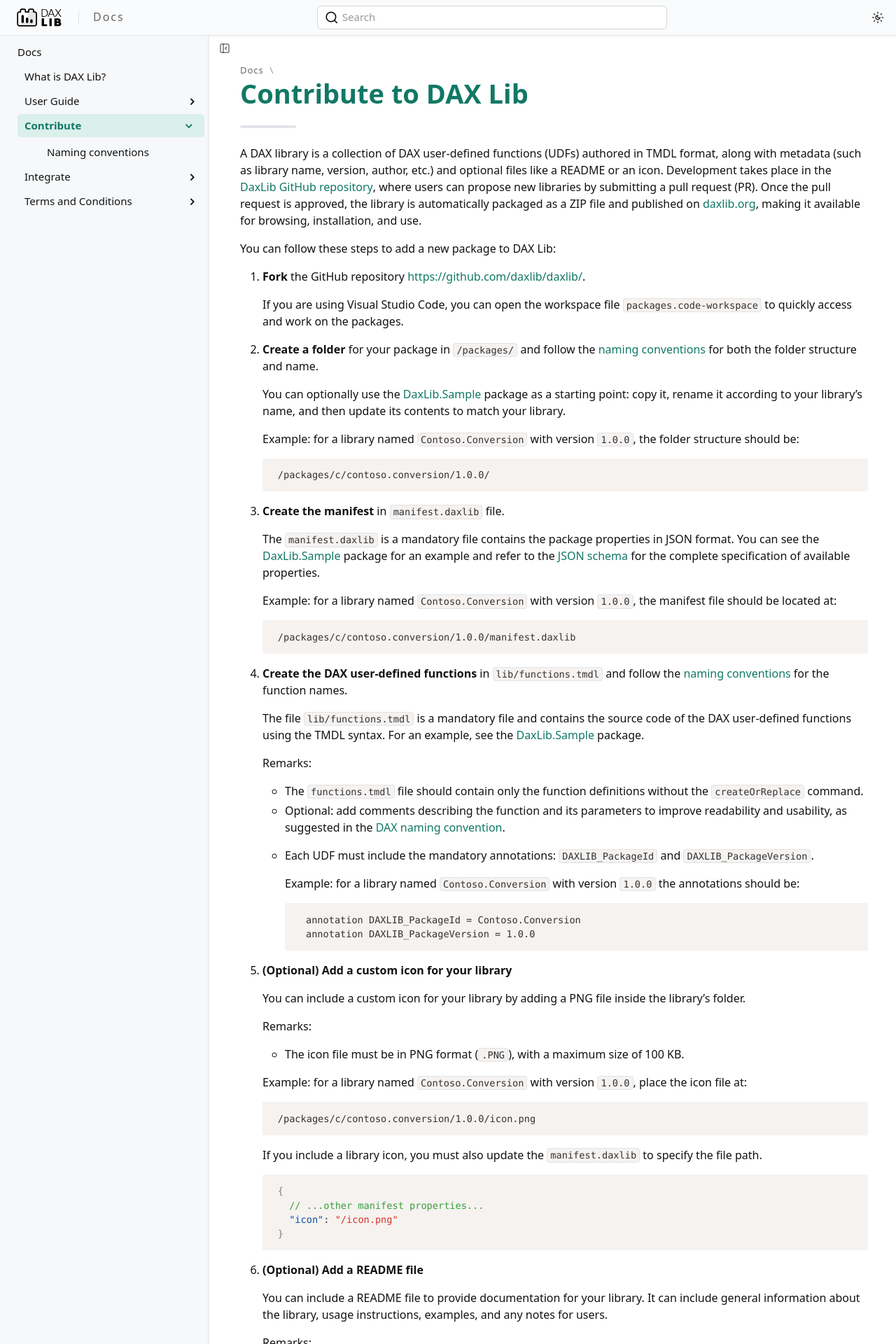
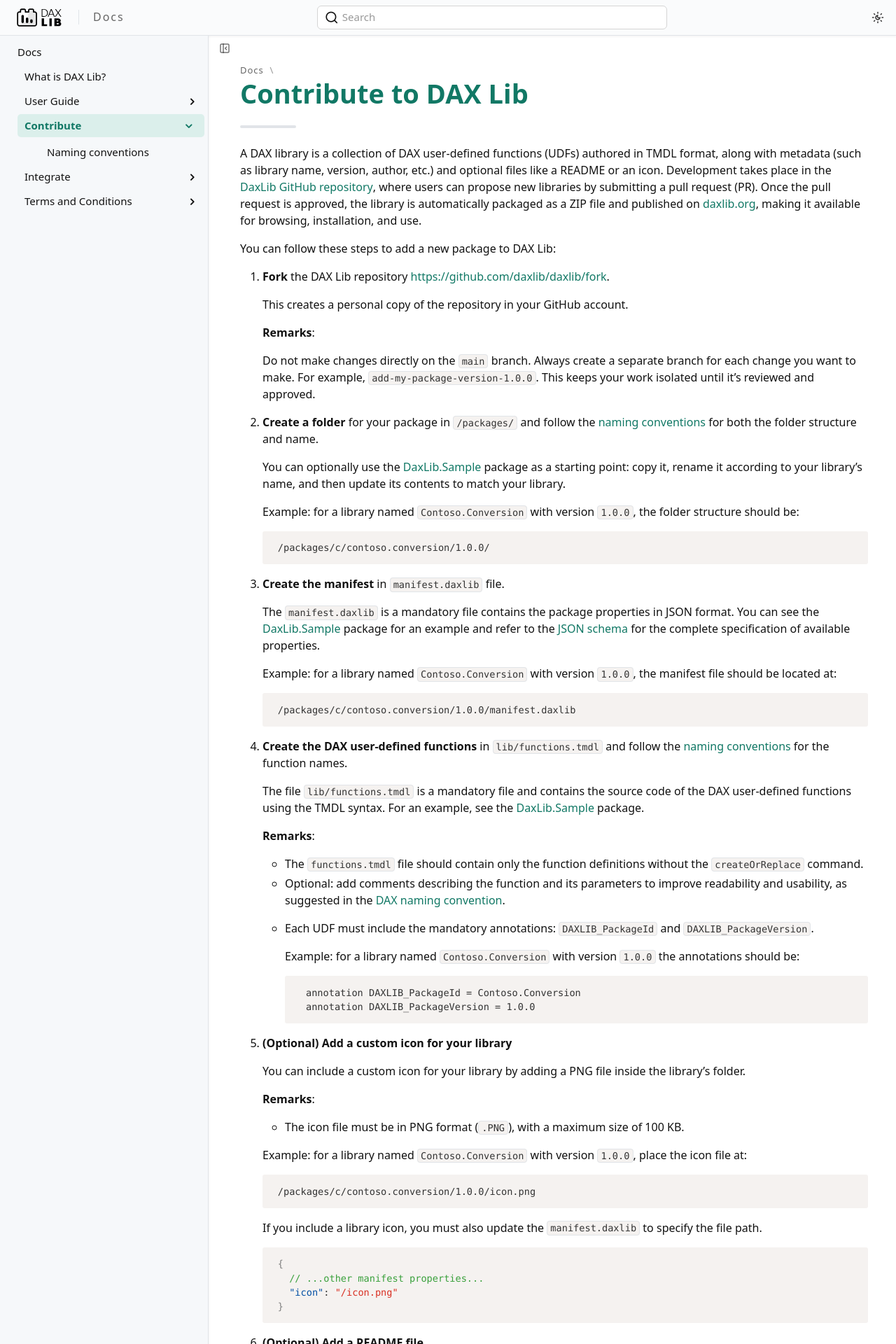
Before and after one commit to EvaluationContext/daxlib-docs, a Jekyll site: the page built from _mydocs/contribute/index.md, in a window 1280 px wide. Shown: the top 1920 px of the page at 70% size. Built offline with Jekyll 4.4.1, drawn with Linux system fonts in a browser that asks for light colours; cached includes are drawn as plain includes; some web fonts are replaced; some of the changed text lies outside the part shown.

Commit message:
Clarified fork workflow in contribute/index

```diff
--- a/_mydocs/contribute/index.md
+++ b/_mydocs/contribute/index.md
@@ -15,9 +15,13 @@ Once the pull request is approved, the library is automatically packaged as a ZI
 
 You can follow these steps to add a new package to DAX Lib:
 
-1. **Fork** the GitHub repository [https://github.com/daxlib/daxlib/](https://github.com/daxlib/daxlib/fork).
+1. **Fork** the DAX Lib repository [https://github.com/daxlib/daxlib/fork](https://github.com/daxlib/daxlib/fork).
 
-    If you are using Visual Studio Code, you can open the workspace file `packages.code-workspace` to quickly access and work on the packages.
+    This creates a personal copy of the repository in your GitHub account.
+
+    **Remarks**:
+
+    Do not make changes directly on the `main` branch. Always create a separate branch for each change you want to make. For example, `add-my-package-version-1.0.0`. This keeps your work isolated until it's reviewed and approved.
 
 2. **Create a folder** for your package in `/packages/` and follow the [naming conventions](naming-conventions.md) for both the folder structure and name.
 
@@ -43,7 +47,7 @@ You can follow these steps to add a new package to DAX Lib:
 
     The file `lib/functions.tmdl` is a mandatory file and contains the source code of the DAX user-defined functions using the TMDL syntax. For an example, see the [DaxLib.Sample](https://daxlib.org/package/DaxLib.Sample/#code) package.
 
-    Remarks:
+    **Remarks**:
     - The `functions.tmdl` file should contain only the function definitions without the `createOrReplace` command.
     - Optional: add comments describing the function and its parameters to improve readability and usability, as suggested in the [DAX naming convention](https://docs.sqlbi.com/dax-style/dax-naming-conventions#comments).
     - Each UDF must include the mandatory annotations: `DAXLIB_PackageId` and `DAXLIB_PackageVersion`.
@@ -59,7 +63,7 @@ You can follow these steps to add a new package to DAX Lib:
 
     You can include a custom icon for your library by adding a PNG file inside the library's folder.
 
-    Remarks:
+    **Remarks**:
     - The icon file must be in PNG format (`.PNG`), with a maximum size of 100 KB.
 
     Example: for a library named `Contoso.Conversion` with version `1.0.0`, place the icon file at:
@@ -81,7 +85,7 @@ You can follow these steps to add a new package to DAX Lib:
 
     You can include a README file to provide documentation for your library. It can include general information about the library, usage instructions, examples, and any notes for users.
 
-    Remarks:
+    **Remarks**:
     - The file must be in Markdown format (`.MD`), with a maximum size of 100 KB.
     - For security reasons, only a limited set of Markdown features are supported, and external links may be restricted to trusted domains.
 
@@ -102,6 +106,6 @@ You can follow these steps to add a new package to DAX Lib:
 
 7. **Create a pull request** to publish the library on [daxlib.org](https://daxlib.org/)
 
-    a. The pull request must be approved manually by DaxLib owners/maintainers.
-
-    b. When the pull request is approved, the package is immediately published.
+    - Go [here](https://github.com/daxlib/daxlib/pull/new) to create a new pull request from your forked repository to the official DAX Lib repository.
+    - The pull request must be approved manually by DaxLib owners/maintainers.
+    - When the pull request is approved, the package is immediately published.
```
Also changed, not shown: other parts of _mydocs/contribute/index.md (+1 -1 lines).
